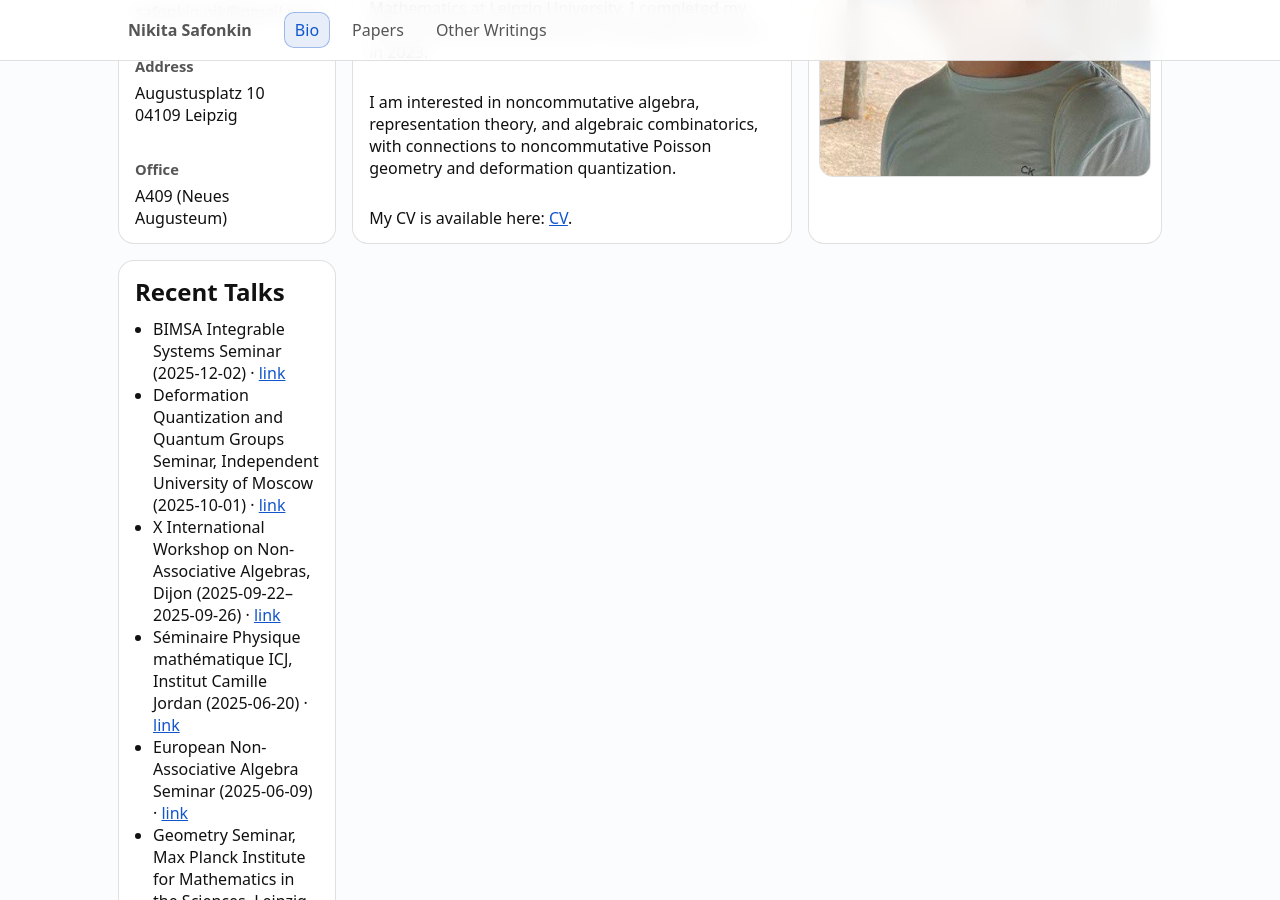
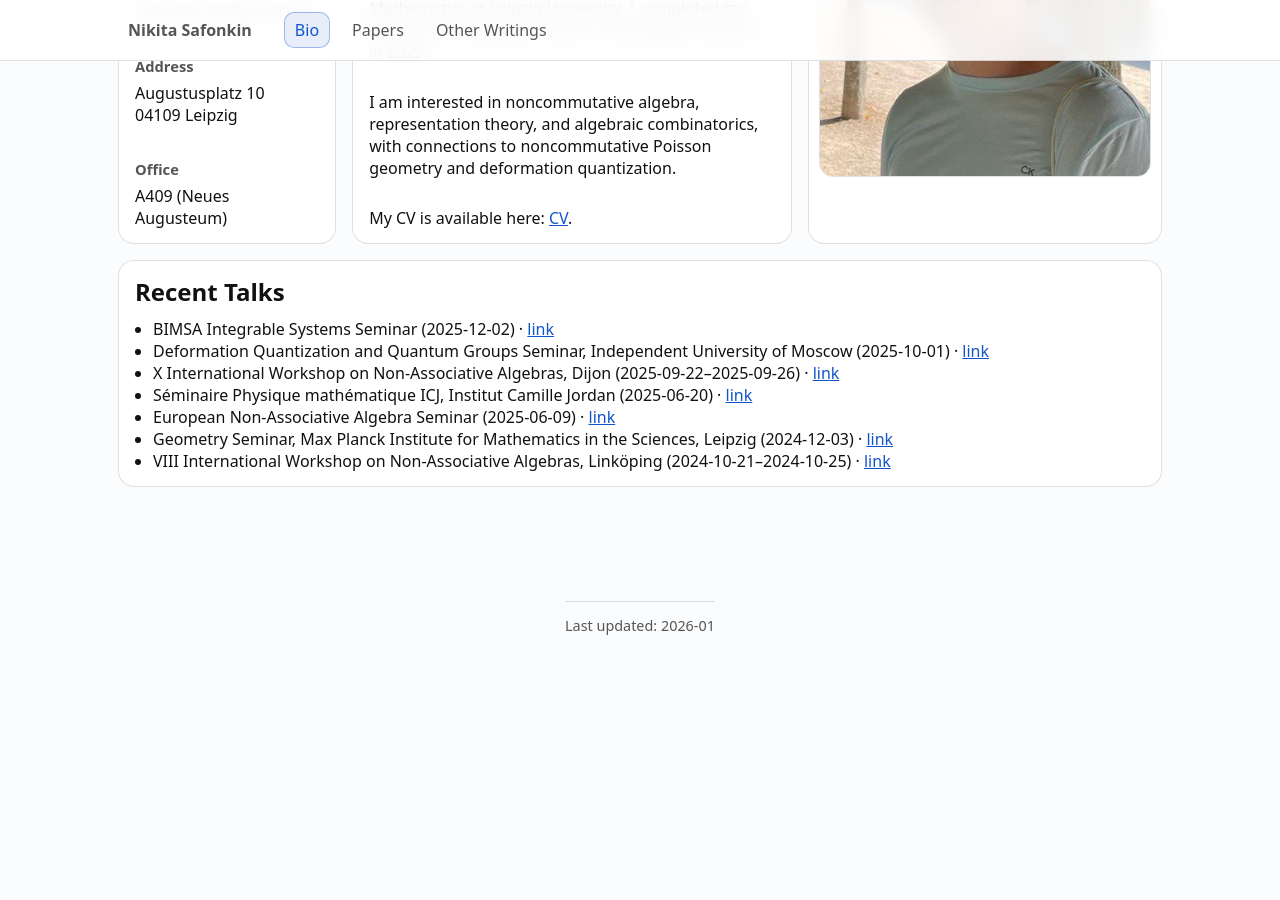
Before and after one commit to n-safonkin/n-safonkin.github.io, a Jekyll site: the page built from index.html, in a window 1280 px wide and 900 px high, scrolled down 307 px. Built offline with Jekyll 4.4.1, drawn with Linux system fonts in a browser that asks for light colours; after the commit the page ends 1002 px from its top, so only the background shows below that.

Commit message:
Update index.html

```diff
--- a/index.html
+++ b/index.html
@@ -62,7 +62,9 @@
     </div>
   </div>
 
-  <div class="card talks-card">
+</section>
+
+<div class="card" style="margin-top:16px;">
   <h2 style="margin:0 0 10px;">Recent Talks</h2>
 
   <ul style="margin:0; padding-left:18px;">
@@ -102,5 +104,3 @@
     </li>
   </ul>
 </div>
-
-</section>
```
Lines whose indentation alone changed are shown as unchanged.
